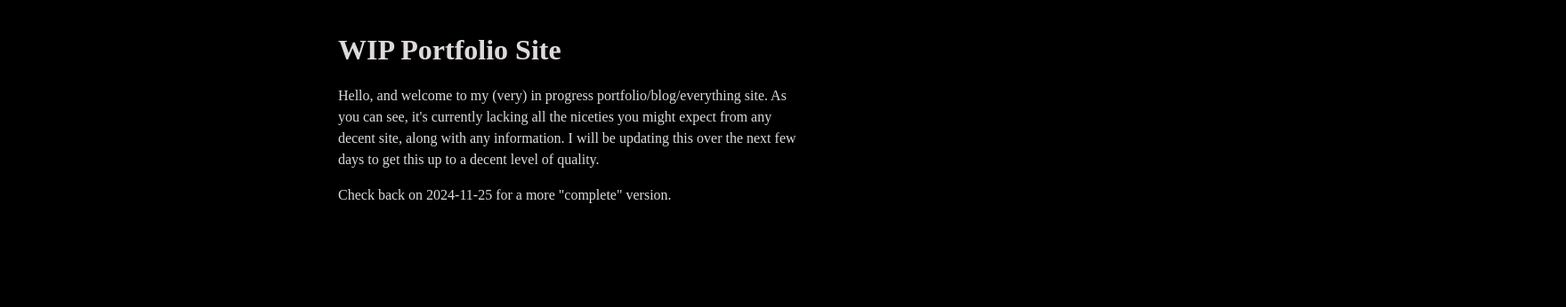
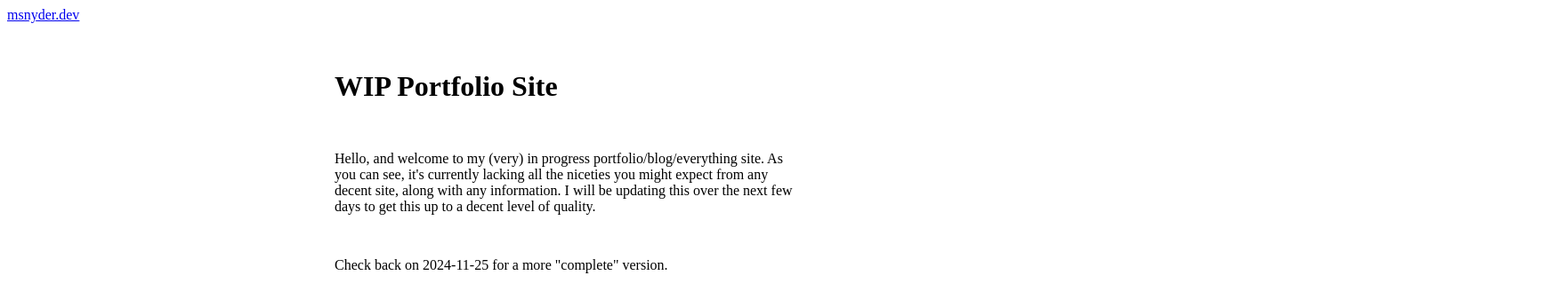
Before and after one commit to mkwsnyder/site, a SvelteKit app: page / in a window 1280 px wide. Shown: the top 346 px of the page at 89% size, 1760 px wide, since content can reach past the window. Built offline with nearby package versions, Linux system fonts and the light colour scheme.

Commit message:
overhaul site layout

```diff
--- a/src/routes/+layout.svelte
+++ b/src/routes/+layout.svelte
@@ -1,7 +1,120 @@
 <script lang="ts">
-	import '../app.css';
+	import type { LayoutData } from './$types';
+	import type { Snippet } from 'svelte';
+	import { fly } from 'svelte/transition';
 
-	let { children } = $props();
+	let { data, children }: { data: LayoutData; children: Snippet } = $props();
+
+	const duration = 150;
+	const distance = 20;
 </script>
 
-{@render children()}
+<svelte:head>
+	<title>msnyder.dev</title>
+</svelte:head>
+
+<div>
+	<a href="/" data-sveltekit-preload-data="hover">msnyder.dev</a>
+</div>
+
+{#key data.currentRoute}
+	<div
+		class="content-grid"
+		in:fly={{ duration, delay: duration, x: -distance }}
+		out:fly={{ duration, x: distance }}
+	>
+		{@render children()}
+	</div>
+{/key}
+
+<div class="hide">
+	<div id="test">
+		{#each Array(100) as _}
+			this site isn't done yet.&nbsp;
+		{/each}
+	</div>
+</div>
+
+<div class="fake-body"></div>
+
+<style>
+	.hide {
+		height: 0;
+		overflow: hidden;
+	}
+
+	#test {
+		text-wrap: nowrap;
+		font-size: 2em;
+		font-weight: bolder;
+		color: #131111;
+	}
+
+	.fake-body {
+		position: absolute;
+		inset: -30vh 30vh 30vw -30vw;
+		transform: rotate(10deg);
+		background-image: -moz-element(#test); /* why are you allowed to do this lol */
+		background-repeat: repeat;
+		height: 160dvh;
+		width: 160dvw;
+		z-index: -1;
+	}
+
+	:global(body) {
+		overflow: hidden;
+	}
+
+	/* this is the secret sauce */
+	/* reference: https://www.youtube.com/watch?v=c13gpBrnGEw */
+	:global(.content-grid) {
+		--padding-inline: 2rem;
+		--content-max-width: 70ch;
+		--breakout-max-width: 80ch;
+		--breakout-big-max-width: 120rem;
+
+		--breakout-size: calc((var(--breakout-max-width) - var(--content-max-width)) / 2);
+		--breakout-big-size: calc(
+			(var(--breakout-big-max-width) - var(--content-max-width) - (var(--breakout-size) * 2)) / 2
+		);
+
+		display: grid;
+
+		grid-template-columns:
+			[full-start]
+			minmax(var(--padding-inline), 1fr)
+			[breakout-big-start]
+			minmax(0, var(--breakout-big-size))
+			[breakout-start]
+			minmax(0, var(--breakout-size))
+			[content-start]
+			min(100% - (var(--padding-inline) * 2), var(--content-max-width))
+			[content-end]
+			minmax(0, var(--breakout-size))
+			[breakout-end]
+			minmax(0, var(--breakout-big-size))
+			[breakout-big-end]
+			minmax(var(--padding-inline), 1fr)
+			[full-end];
+	}
+
+	:global(.content-grid > :not(.breakout, .breakout-big, .full-width)),
+	:global(.bread > :not(.breakout, .breakout-big, .full-width)) {
+		grid-column: content;
+	}
+
+	:global(.content-grid > .breakout) {
+		grid-column: breakout;
+	}
+
+	:global(.content-grid > .breakout-big) {
+		grid-column: breakout-big;
+	}
+
+	:global(.content-grid > .full-width) {
+		grid-column: full;
+
+		display: grid;
+		grid-template-columns: inherit;
+	}
+</style>
```
